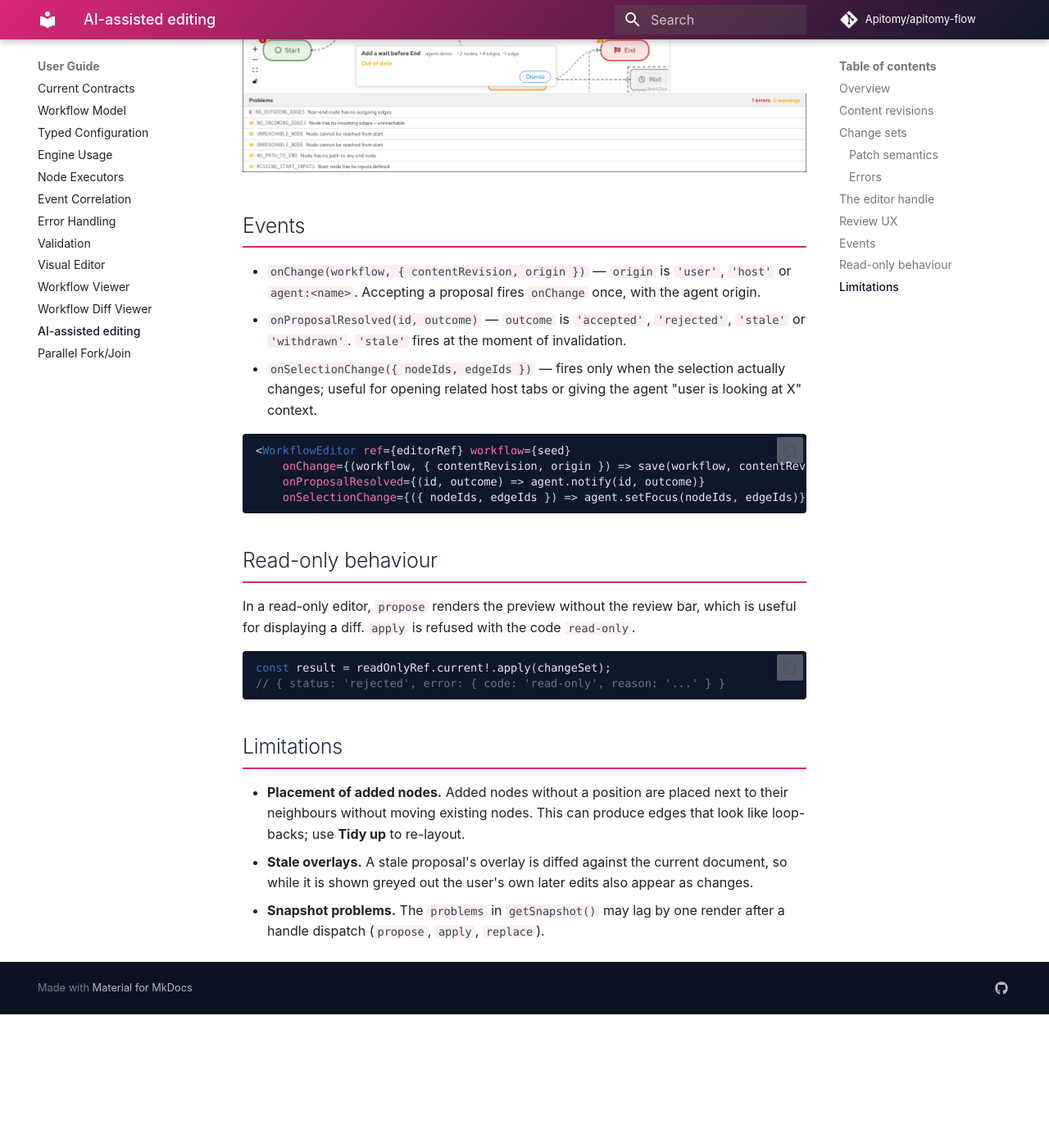
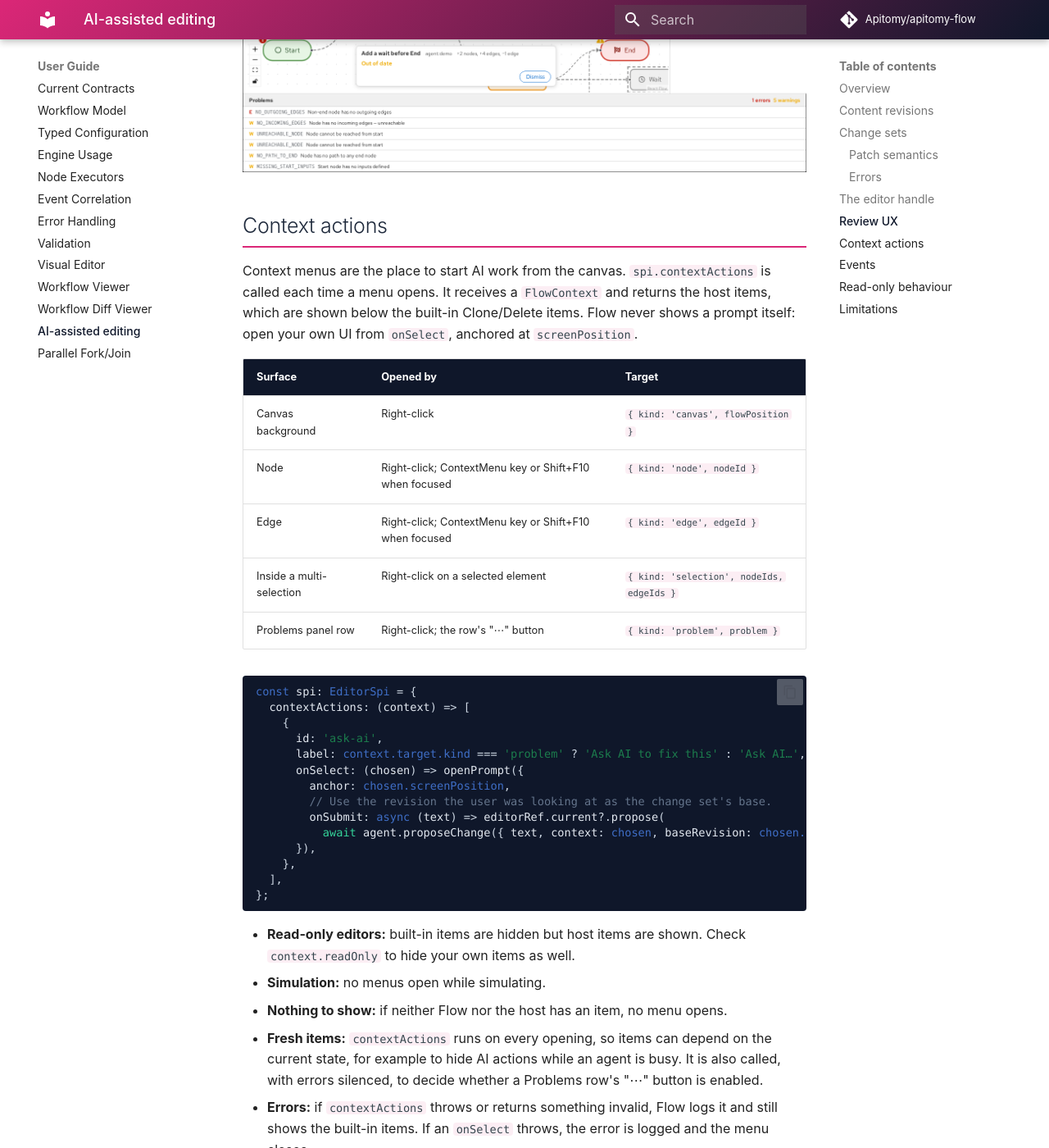
Before and after one commit to Apitomy/apitomy-flow, an MkDocs documentation site: the page built from docs/user-guide/ai-assisted-editing.md, in a window 1280 px wide and 1400 px high, scrolled down 6214 px. Shown: the whole window at 82% size. Built offline with MkDocs 1.6.1 and Material for MkDocs 9.7.7, drawn with Linux system fonts in a browser that asks for light colours; comment, search, counter and statistics services are not loaded; before the commit the page ends 7451 px from its top, so only the background shows below that.

Commit message:
Document editor context actions

````diff
--- a/docs/user-guide/ai-assisted-editing.md
+++ b/docs/user-guide/ai-assisted-editing.md
@@ -180,6 +180,48 @@ A user content edit makes the proposal stale. Only Dismiss remains, and the over
 
 ![Stale proposal](images/ai-assisted-editing/after-proposal-stale.png)
 
+## Context actions
+
+Context menus are the place to start AI work from the canvas. `spi.contextActions` is called each time a
+menu opens. It receives a `FlowContext` and returns the host items, which are shown below the built-in
+Clone/Delete items. Flow never shows a prompt itself: open your own UI from `onSelect`, anchored at
+`screenPosition`.
+
+| Surface | Opened by | Target |
+|---|---|---|
+| Canvas background | Right-click | `{ kind: 'canvas', flowPosition }` |
+| Node | Right-click; ContextMenu key or Shift+F10 when focused | `{ kind: 'node', nodeId }` |
+| Edge | Right-click; ContextMenu key or Shift+F10 when focused | `{ kind: 'edge', edgeId }` |
+| Inside a multi-selection | Right-click on a selected element | `{ kind: 'selection', nodeIds, edgeIds }` |
+| Problems panel row | Right-click; the row's "⋯" button | `{ kind: 'problem', problem }` |
+
+```tsx
+const spi: EditorSpi = {
+  contextActions: (context) => [
+    {
+      id: 'ask-ai',
+      label: context.target.kind === 'problem' ? 'Ask AI to fix this' : 'Ask AI…',
+      onSelect: (chosen) => openPrompt({
+        anchor: chosen.screenPosition,
+        // Use the revision the user was looking at as the change set's base.
+        onSubmit: async (text) => editorRef.current?.propose(
+          await agent.proposeChange({ text, context: chosen, baseRevision: chosen.contentRevision })),
+      }),
+    },
+  ],
+};
+```
+
+- **Read-only editors:** built-in items are hidden but host items are shown. Check `context.readOnly` to
+  hide your own items as well.
+- **Simulation:** no menus open while simulating.
+- **Nothing to show:** if neither Flow nor the host has an item, no menu opens.
+- **Fresh items:** `contextActions` runs on every opening, so items can depend on the current state, for
+  example to hide AI actions while an agent is busy. It is also called, with errors silenced, to decide
+  whether a Problems row's "⋯" button is enabled.
+- **Errors:** if `contextActions` throws or returns something invalid, Flow logs it and still shows the
+  built-in items. If an `onSelect` throws, the error is logged and the menu closes.
+
 ## Events
 
 - `onChange(workflow, { contentRevision, origin })` — `origin` is `'user'`, `'host'` or `agent:<name>`.
````
